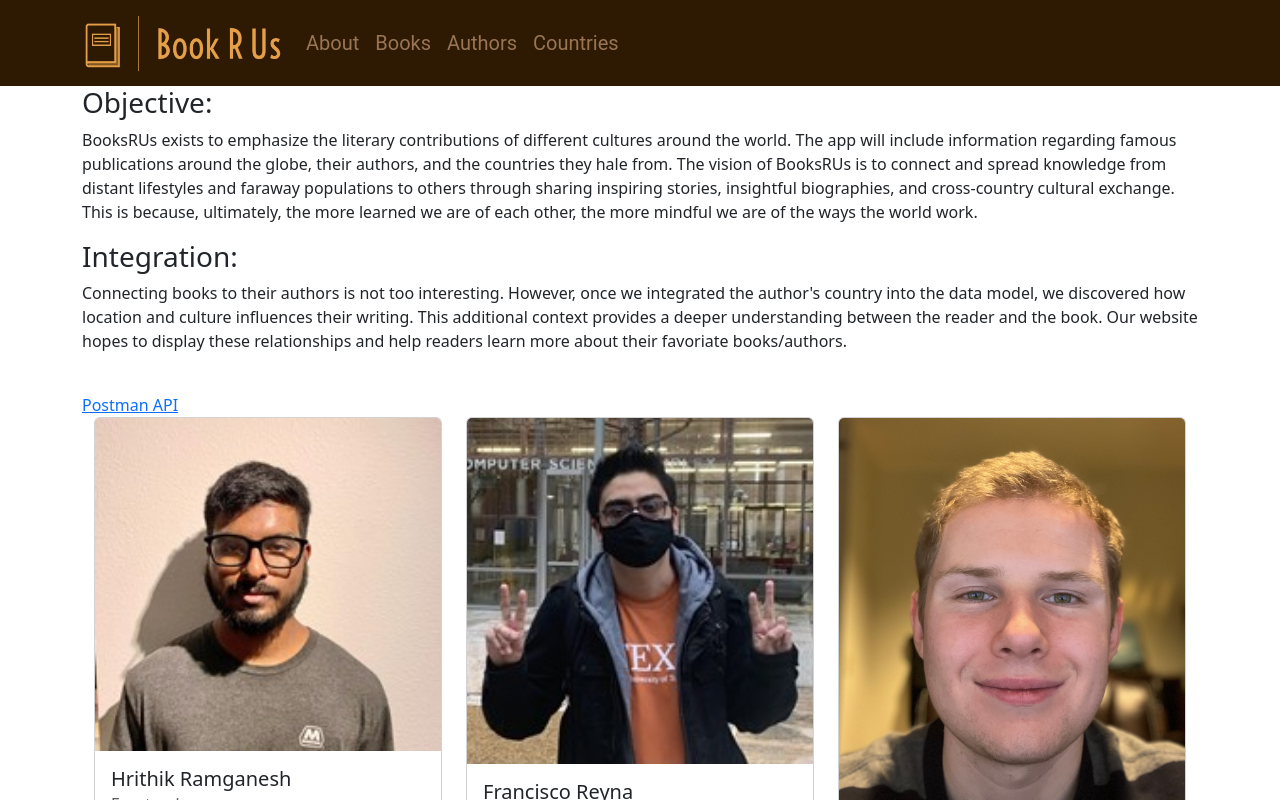
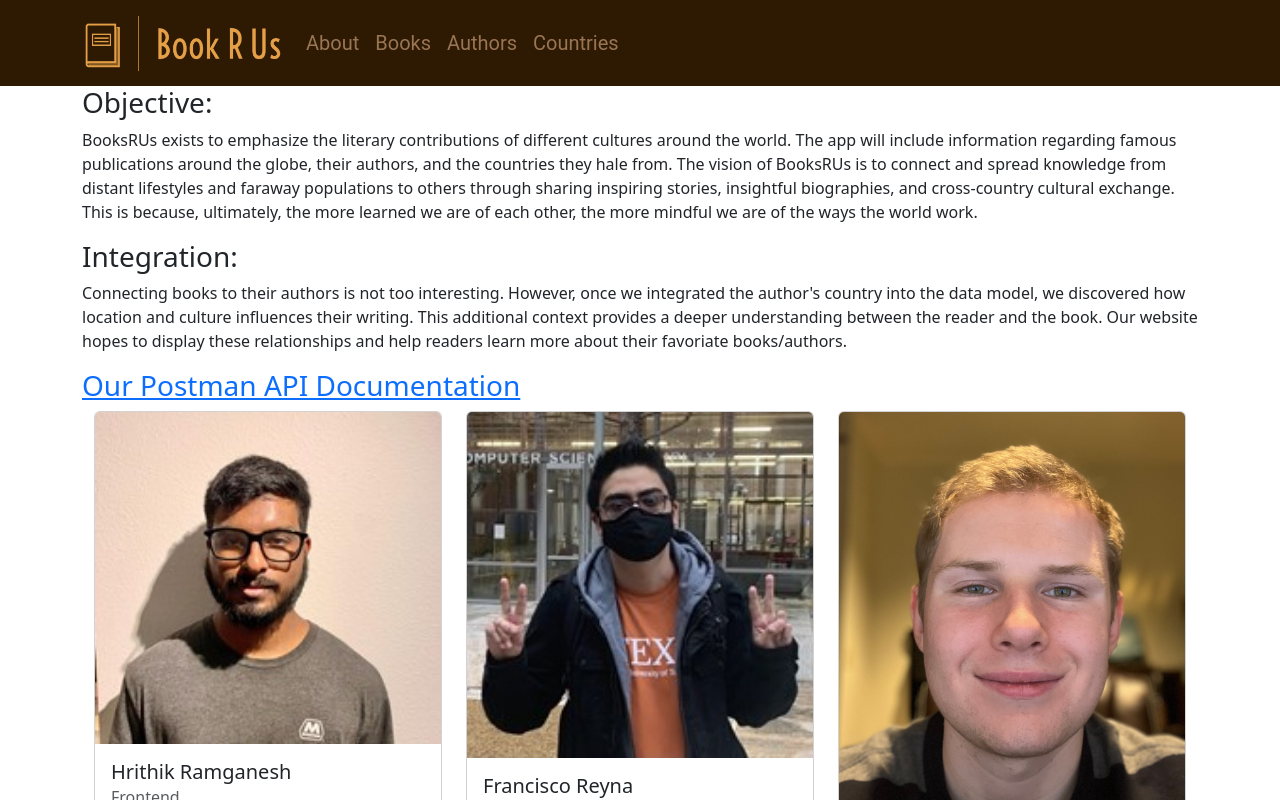
Before and after one commit to elliotmsims/bookrus-website, a React (Create React App) app in the folder frontend/: page /about in a window 1280 px wide. Shown: the top 800 px of the page. Built offline with nearby package versions, Linux system fonts and the light colour scheme; no server answers.

Commit message:
fixed postman link

```diff
--- a/frontend/src/components/About.jsx
+++ b/frontend/src/components/About.jsx
@@ -1,5 +1,4 @@
 import React, { useEffect, useState } from "react";
-import { Link } from "react-router-dom";
 import axios from "axios";
 
 import {
@@ -233,11 +232,11 @@ export default function About() {
         and the book. Our website hopes to display these relationships and help
         readers learn more about their favoriate books/authors.
       </p>
-      <Link to="https://www.postman.com/booksrus/workspace/ccb2dbee-a37a-4961-81e3-4de867746837/api/3429211e-f767-46d8-ae5a-5c2ca170b6fc">
-        <br />
-        Postman API
-        <br />
-      </Link>
+      <h3>
+        <a href="https://documenter.getpostman.com/view/19701903/UVkvJYLx">
+          Our Postman API Documentation
+        </a>
+      </h3>
       <Row
         md={3}
         className="mx-auto"
```
